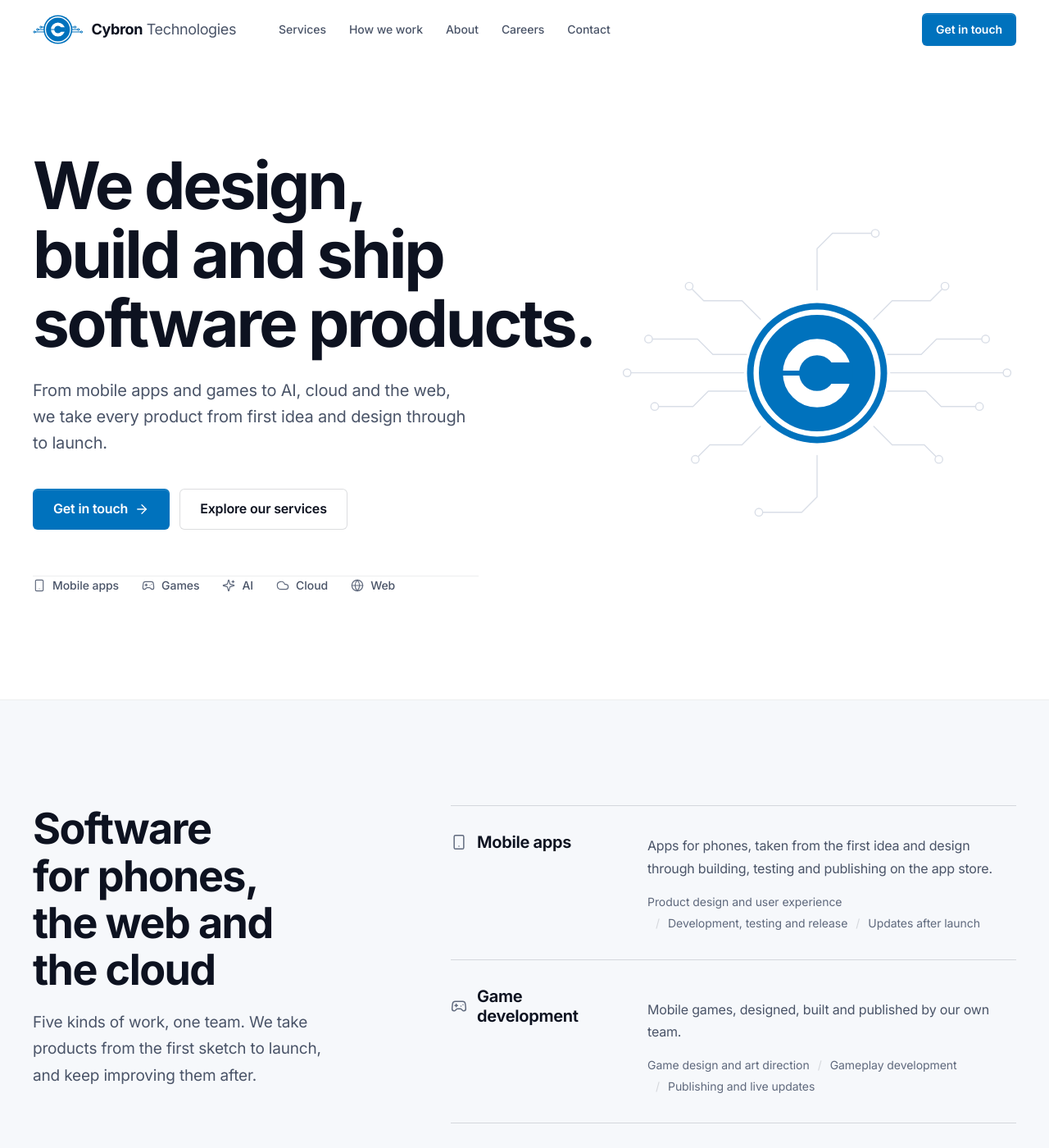
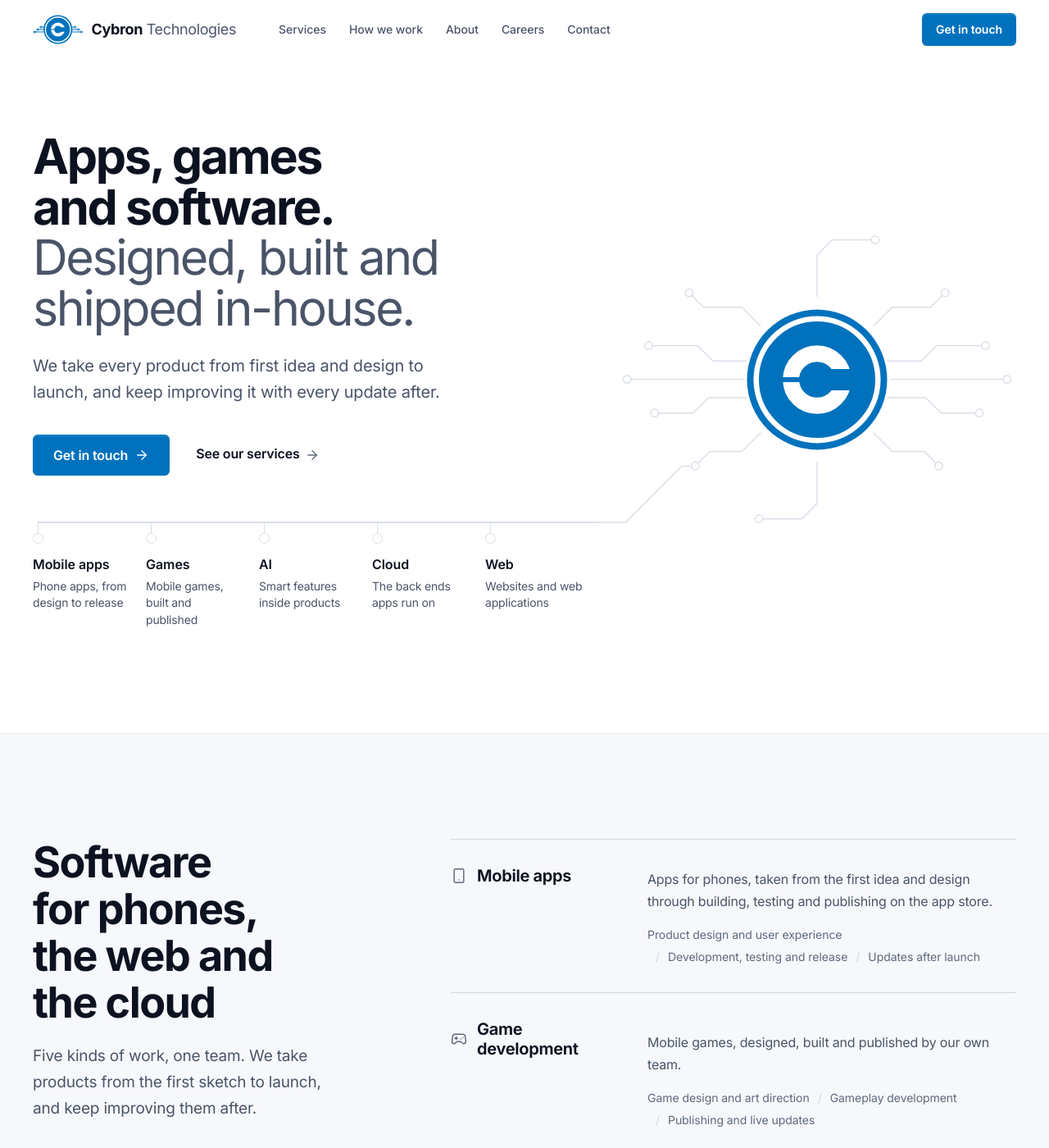
Before and after one commit to ali-rajaa/cybron-tech, a Jekyll site: the page built from index.html, in a window 1280 px wide and 1400 px high. Shown: the whole window at 82% size. Built offline with Jekyll 4.4.1, drawn with Linux system fonts in a browser that asks for light colours.

Commit message:
Hero: the circuit runs through the page
- Heading in two weights at one size: "Apps, games and software." then
  "Designed, built and shipped in-house." in regular grey
- One button and a text link instead of two boxed buttons
- A circuit line under the actions with a drop and open node per
  service (name, one line, links to its row), joined to the circuit's
  lower-left node on wide screens; hovering a service turns its node and
  its circuit trace blue. Draws once on load; vertical on phones.

Co-Authored-By: Claude Opus 5.5 <noreply@anthropic.com>
Claude-Session: https://claude.ai/code/session_01UEScDFmXRUc3ZP62E9DyYU

```diff
--- a/_data/services.yml
+++ b/_data/services.yml
@@ -7,12 +7,14 @@
 # won't mention them" (18 Oct), so no app names or store links.
 #
 #   icon   icon-sprite symbol    title, text   card copy
-#   short  label in the hero's list
+#   short  name on the hero's circuit line
+#   line   one short line under it (hero; draft, owner to confirm)
 #   points three short lines (tick list)
 
 - icon: "smartphone"
   title: "Mobile apps"
   short: "Mobile apps"
+  line: "Phone apps, from design to release"
   text: "Apps for phones, taken from the first idea and design through building, testing and publishing on the app store."
   points:
     - "Product design and user experience"
@@ -22,6 +24,7 @@
 - icon: "gamepad"
   title: "Game development"
   short: "Games"
+  line: "Mobile games, built and published"
   text: "Mobile games, designed, built and published by our own team."
   points:
     - "Game design and art direction"
@@ -31,6 +34,7 @@
 - icon: "sparkles"
   title: "AI solutions"
   short: "AI"
+  line: "Smart features inside products"
   text: "AI features that make apps and software more useful to the people using them."
   points:
     - "AI features inside products"
@@ -40,6 +44,7 @@
 - icon: "cloud"
   title: "Cloud solutions"
   short: "Cloud"
+  line: "The back ends apps run on"
   text: "The cloud services and back ends that apps and software products run on."
   points:
     - "Back ends for apps"
@@ -49,6 +54,7 @@
 - icon: "globe"
   title: "Web development"
   short: "Web"
+  line: "Websites and web applications"
   text: "Websites, web applications and interactive interfaces."
   points:
     - "Websites and landing pages"
--- a/assets/css/site.scss
+++ b/assets/css/site.scss
@@ -453,7 +453,7 @@ main:focus { outline: none; }
 .hero {
   position: relative;
   margin-top: calc(var(--header-h) * -1);
-  padding-top: calc(var(--header-h) + clamp(4rem, 9vw, 7rem));
+  padding-top: calc(var(--header-h) + clamp(3.5rem, 7vw, 5.5rem));
   padding-bottom: clamp(5rem, 10vw, 8rem);
   border-bottom: 1px solid var(--line);
   background: var(--bg);
@@ -464,13 +464,18 @@ main:focus { outline: none; }
   .hero-copy { grid-column: 1 / span 7; }
   .hero-visual { grid-column: 8 / span 5; }
 }
+.hero-inner { position: relative; }
+/* Two weights, one size: what we make (bold, ink), then how (regular,
+   grey). The contrast carries the heading; no decoration. */
 .hero-title {
-  max-width: 14ch;
-  font-size: clamp(2.625rem, 1.5rem + 4.4vw, 5rem);
+  font-size: clamp(2.375rem, 1.3rem + 3vw, 3.875rem);
   font-weight: 700;
-  line-height: var(--leading-tight);
+  line-height: 1.04;
   letter-spacing: var(--track-display);
+  text-wrap: balance;
 }
+.hero-title-a, .hero-title-b { display: block; }
+.hero-title-b { font-weight: 400; color: var(--text-2); }
 .hero-lead {
   max-width: 34rem;
   margin-top: 1.5rem;
@@ -479,30 +484,83 @@ main:focus { outline: none; }
   line-height: 1.6;
   text-wrap: pretty;
 }
-.hero-actions { display: flex; flex-wrap: wrap; gap: 0.75rem; margin-top: 2.5rem; }
-.hero-skills {
-  display: flex;
-  flex-wrap: wrap;
-  gap: 0.75rem 1.75rem;
-  max-width: 34rem;
-  margin-top: 3.5rem;
-  padding-top: 1.75rem;
-  border-top: 1px solid var(--line);
-  color: var(--text-2);
-  font-size: 0.875rem;
-  font-weight: 500;
-  letter-spacing: var(--track-small);
-}
-.hero-skills li { display: inline-flex; align-items: center; gap: 0.5rem; }
-.hero-skills .icon { color: var(--text-3); width: 1rem; height: 1rem; }
+.hero-actions { display: flex; flex-wrap: wrap; align-items: center; gap: 1rem 2rem; margin-top: 2.25rem; }
 @media (max-width: 479.98px) {
   .hero-actions .btn { width: 100%; }
 }
 
+/* The circuit line: one hairline under the actions, a short drop and an
+   open node per service (the logo's own trace-and-node), the name and
+   one line beneath. Stacks into a vertical line on phones. */
+.bus { position: relative; display: grid; grid-template-columns: minmax(0, 1fr); margin-top: 3rem; }
+.bus::before {
+  content: "";
+  position: absolute;
+  top: 1.35rem;
+  bottom: 1.35rem;
+  left: calc(0.40625rem - 0.75px);
+  width: 1.5px;
+  background: var(--trace);
+  transform-origin: top;
+}
+.bus-stop a {
+  position: relative;
+  display: grid;
+  gap: 0.2rem;
+  min-height: 2.75rem;
+  padding: 0.625rem 0 0.625rem 2rem;
+  color: var(--text);
+  text-decoration: none;
+}
+.bus-stop a::after {
+  content: "";
+  position: absolute;
+  top: 0.95rem;
+  left: 0;
+  width: 0.8125rem;
+  height: 0.8125rem;
+  border: 1.5px solid var(--trace);
+  border-radius: 50%;
+  background: var(--surface);
+  transition: border-color var(--dur-hover) var(--ease-in-out), background-color var(--dur-hover) var(--ease-in-out);
+}
+.bus-name { font-size: 1rem; font-weight: 600; letter-spacing: var(--track-small); }
+.bus-line { color: var(--text-2); font-size: 0.875rem; line-height: 1.45; }
+@media (min-width: 640px) {
+  .bus { grid-template-columns: repeat(5, minmax(0, 1fr)); margin-top: 3.5rem; }
+  .bus::before { top: 0; bottom: auto; left: calc(0.40625rem - 0.75px); right: 0; width: auto; height: 1.5px; transform-origin: left; }
+  .bus-stop a { padding: 2.5rem 1rem 0 0; }
+  .bus-stop a::before {
+    content: "";
+    position: absolute;
+    top: 0;
+    left: calc(0.40625rem - 0.75px);
+    width: 1.5px;
+    height: 0.875rem;
+    background: var(--trace);
+    transition: background-color var(--dur-hover) var(--ease-in-out);
+  }
+  .bus-stop a::after { top: 0.875rem; }
+}
+/* Hover or focus a service: its drop and node, and its trace in the
+   circuit, turn blue. Colour only; nothing moves. */
+.bus-stop a:is(:hover, :focus-visible)::before { background: var(--accent); }
+.bus-stop a:is(:hover, :focus-visible)::after { border-color: var(--accent); background: var(--accent); }
+.hero-inner:has(.bus-stop:nth-child(1) a:is(:hover, :focus-visible)) .t1,
+.hero-inner:has(.bus-stop:nth-child(2) a:is(:hover, :focus-visible)) .t2,
+.hero-inner:has(.bus-stop:nth-child(3) a:is(:hover, :focus-visible)) .t3,
+.hero-inner:has(.bus-stop:nth-child(4) a:is(:hover, :focus-visible)) .t4,
+.hero-inner:has(.bus-stop:nth-child(5) a:is(:hover, :focus-visible)) .t5 { stroke: var(--accent); }
+
+/* The join from the line to the circuit's lower-left node, drawn by
+   site.js on wide screens only (where the circuit sits beside it). */
+.bus-link { position: absolute; inset: 0; width: 100%; height: 100%; overflow: visible; pointer-events: none; }
+.bus-link path { fill: none; stroke: var(--trace); stroke-width: 1.5; stroke-linejoin: round; }
+
 .hero-visual { position: relative; width: 100%; max-width: 32rem; margin-inline: auto; aspect-ratio: 520 / 440; }
 .hero-circuit { position: absolute; inset: 0; width: 100%; height: 100%; overflow: visible; }
-.hero-circuit .trace path { stroke: var(--trace); stroke-width: 1.5; stroke-linecap: round; stroke-linejoin: round; }
-.hero-circuit .trace-node circle { fill: var(--surface); stroke: var(--trace); stroke-width: 1.5; }
+.hero-circuit .trace path { stroke: var(--trace); stroke-width: 1.5; stroke-linecap: round; stroke-linejoin: round; transition: stroke var(--dur-hover) var(--ease-in-out); }
+.hero-circuit .trace-node circle { fill: var(--surface); stroke: var(--trace); stroke-width: 1.5; transition: stroke var(--dur-hover) var(--ease-in-out); }
 .hero-logo {
   position: absolute;
   left: 50%;
@@ -522,7 +580,12 @@ main:focus { outline: none; }
   .hero-copy > :nth-child(4) { animation-delay: 210ms; }
   .hero-copy > :nth-child(5) { animation-delay: 280ms; }
   .hero-visual { animation-delay: 150ms; }
+  /* The line draws once, left to right, then the join into the circuit. */
+  .bus::before { animation: bus-draw 0.7s var(--ease-out) 0.35s both; }
+  .bus-link path { stroke-dasharray: 1; stroke-dashoffset: 1; animation: link-draw 0.5s var(--ease-out) 1s forwards; }
 }
+@keyframes bus-draw { from { transform: scale(0, 0); } to { transform: none; } }
+@keyframes link-draw { to { stroke-dashoffset: 0; } }
 @keyframes rise {
   from { opacity: 0.01; transform: translateY(14px); }
   to { opacity: 1; transform: none; }
--- a/assets/js/site.js
+++ b/assets/js/site.js
@@ -101,6 +101,37 @@
     });
   });
 
+  /* ---- Hero: join the circuit line to the circuit ----
+     On wide screens, where the circuit sits beside the copy, draw a
+     trace from the end of the line under the actions to the circuit's
+     lower-left node: along, a 45-degree bend, along. Elsewhere, none. */
+  var bus = document.querySelector('[data-bus]');
+  var busLink = document.querySelector('[data-bus-link]');
+  var busEnd = document.querySelector('[data-bus-end]');
+  if (bus && busLink && busEnd) {
+    var linkPath = busLink.querySelector('path');
+    var drawLink = function () {
+      var box = busLink.getBoundingClientRect();
+      var b = bus.getBoundingClientRect();
+      var n = busEnd.getBoundingClientRect();
+      var sx = b.right - box.left, sy = b.top - box.top + 0.75;
+      var ex = n.left - box.left, ey = n.top + n.height / 2 - box.top;
+      if (!window.matchMedia('(min-width: 1024px)').matches || ex - sx < 24) {
+        linkPath.removeAttribute('d');
+        return;
+      }
+      var dy = ey - sy, run = 12;
+      var bend = Math.max(sx, ex - run - Math.abs(dy));
+      linkPath.setAttribute('d', 'M' + sx + ' ' + sy + 'H' + bend + 'L' + (ex - run) + ' ' + ey + 'H' + ex);
+    };
+    drawLink();
+    /* Again once the load rise and the web font have settled. */
+    bus.parentNode.parentNode.addEventListener('animationend', drawLink);
+    if (document.fonts && document.fonts.ready) document.fonts.ready.then(drawLink);
+    if ('ResizeObserver' in window) new ResizeObserver(drawLink).observe(bus.parentNode.parentNode);
+    else window.addEventListener('resize', drawLink);
+  }
+
   /* ---- Reveal on scroll ----
      Content is hidden only after this line runs (.reveal-ready), and only
      when IntersectionObserver exists, so it can never stay hidden. */
--- a/index.html
+++ b/index.html
@@ -57,37 +57,39 @@ permalink: /
 </script>
 
 <section class="hero" id="top" aria-labelledby="hero-title">
+  {%- comment -%} The circuit runs through the hero (owner, 18 Oct): a
+  line under the actions with a drop and an open node per service, as in
+  the logo, joined by site.js to a trace of the circuit on the right.
+  Hovering or focusing a service turns its drop, node and matching trace
+  blue (colour only). Heading in two weights: what we make, then how. {%- endcomment %}
   <div class="wrap grid hero-inner">
     <div class="hero-copy">
-      <h1 id="hero-title" class="hero-title">We design, build and ship software products.</h1>
-      <p class="hero-lead">From mobile apps and games to AI, cloud and the web, we take every product from first idea and design through to launch.</p>
+      <h1 id="hero-title" class="hero-title"><span class="hero-title-a">Apps, games and software.</span> <span class="hero-title-b">Designed, built and shipped in-house.</span></h1>
+      <p class="hero-lead">We take every product from first idea and design to launch, and keep improving it with every update after.</p>
       <div class="hero-actions">
         <a class="btn btn--primary btn--lg" href="#contact">Get in touch<svg class="icon btn-arrow" aria-hidden="true"><use href="#i-arrow-right"/></svg></a>
-        <a class="btn btn--ghost btn--lg" href="#services">Explore our services</a>
+        <a class="link-arrow" href="#services"><span class="link-text">See our services</span><svg class="icon" aria-hidden="true"><use href="#i-arrow-right"/></svg></a>
       </div>
-      <ul class="hero-skills" role="list" aria-label="What we build">
+      <ul class="bus" role="list" aria-label="What we build" data-bus>
         {%- for s in site.data.services %}
-        <li><svg class="icon" aria-hidden="true"><use href="#i-{{ s.icon }}"/></svg>{{ s.short | escape }}</li>
+        <li class="bus-stop"><a href="#service-{{ s.short | slugify }}"><span class="bus-name">{{ s.short | escape }}</span><span class="bus-line">{{ s.line | escape }}</span></a></li>
         {%- endfor %}
       </ul>
     </div>
 
-    {%- comment -%} The logo with its circuit traces drawn out from the
-    disc to open nodes: the logo's own motif, still and in light grey.
-    No glows, pulses, rings or background effects (owner, 18 Oct).
-    Decorative. {%- endcomment %}
+    {%- comment -%} The logo with its circuit traces, in light grey. The
+    five left-hand traces (t1 to t5, top to bottom) pair with the five
+    services in order. No glows, pulses or background effects. Decorative. {%- endcomment %}
     <div class="hero-visual" aria-hidden="true">
       <svg class="hero-circuit" viewBox="0 0 520 440" fill="none">
         <g class="trace">
-          <path d="M168 196H124L104 176H44"/><path d="M164 220H16"/><path d="M168 244H118L98 264H52"/>
-          <path d="M186 150L162 126H112L96 110"/><path d="M186 290L162 314H120L104 330"/>
+          <path class="t1" d="M186 150L162 126H112L96 110"/><path class="t2" d="M168 196H124L104 176H44"/><path class="t3" d="M164 220H16"/><path class="t4" d="M168 244H118L98 264H52"/><path class="t5" d="M186 290L162 314H120L104 330"/>
           <path d="M352 196H396L416 176H476"/><path d="M356 220H504"/><path d="M352 244H402L422 264H468"/>
           <path d="M334 150L358 126H408L424 110"/><path d="M334 290L358 314H400L416 330"/>
           <path d="M260 112V58L280 38H332"/><path d="M260 328V382L240 402H188"/>
         </g>
         <g class="trace-node">
-          <circle cx="40" cy="176" r="5"/><circle cx="12" cy="220" r="5"/><circle cx="48" cy="264" r="5"/>
-          <circle cx="93" cy="107" r="5"/><circle cx="101" cy="333" r="5"/>
+          <circle class="t1" cx="93" cy="107" r="5"/><circle class="t2" cx="40" cy="176" r="5"/><circle class="t3" cx="12" cy="220" r="5"/><circle class="t4" cx="48" cy="264" r="5"/><circle class="t5" cx="101" cy="333" r="5" data-bus-end/>
           <circle cx="480" cy="176" r="5"/><circle cx="508" cy="220" r="5"/><circle cx="472" cy="264" r="5"/>
           <circle cx="427" cy="107" r="5"/><circle cx="419" cy="333" r="5"/>
           <circle cx="336" cy="38" r="5"/><circle cx="184" cy="402" r="5"/>
@@ -95,6 +97,7 @@ permalink: /
       </svg>
       {% include logo.html class="hero-logo" %}
     </div>
+    <svg class="bus-link" aria-hidden="true" focusable="false" data-bus-link><path pathLength="1"/></svg>
   </div>
 </section>
 
```
Also changed, not shown: STATUS.md (+11 -2 lines).
